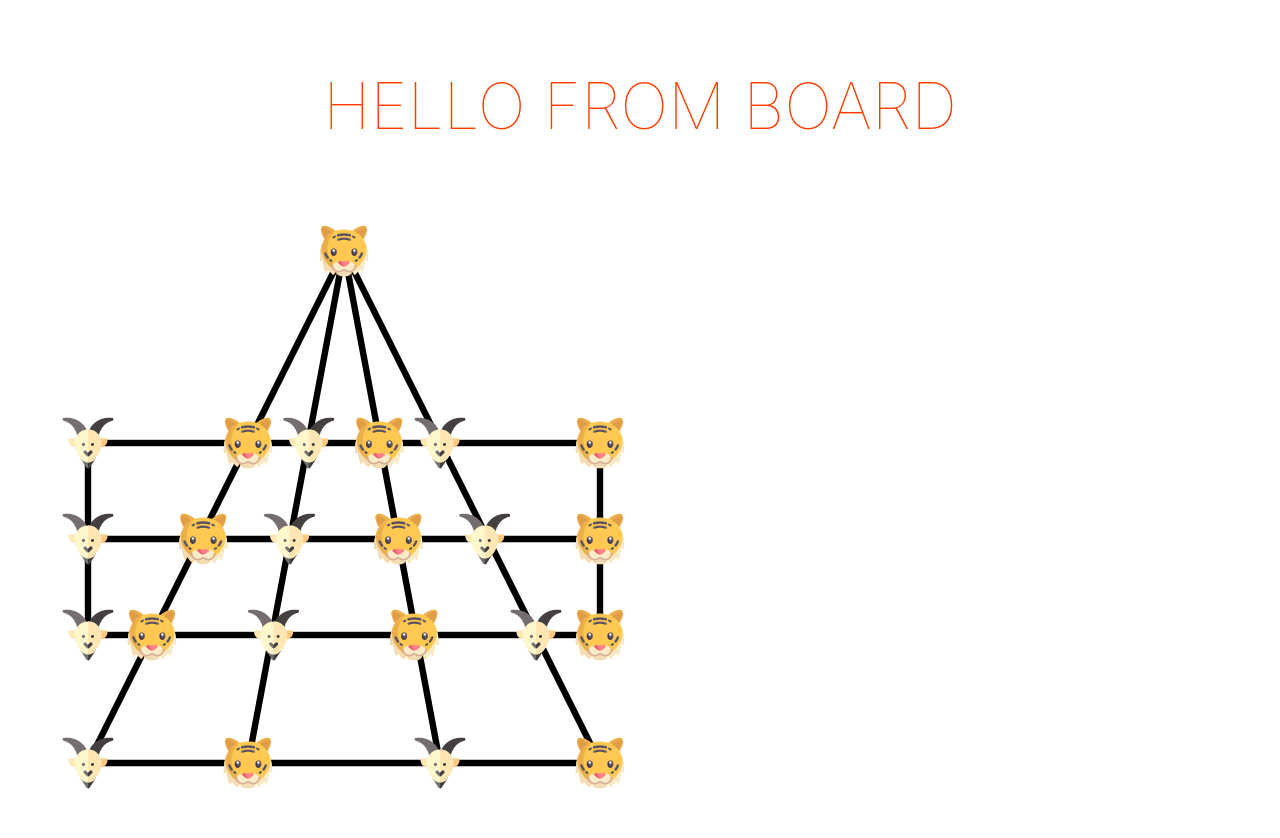
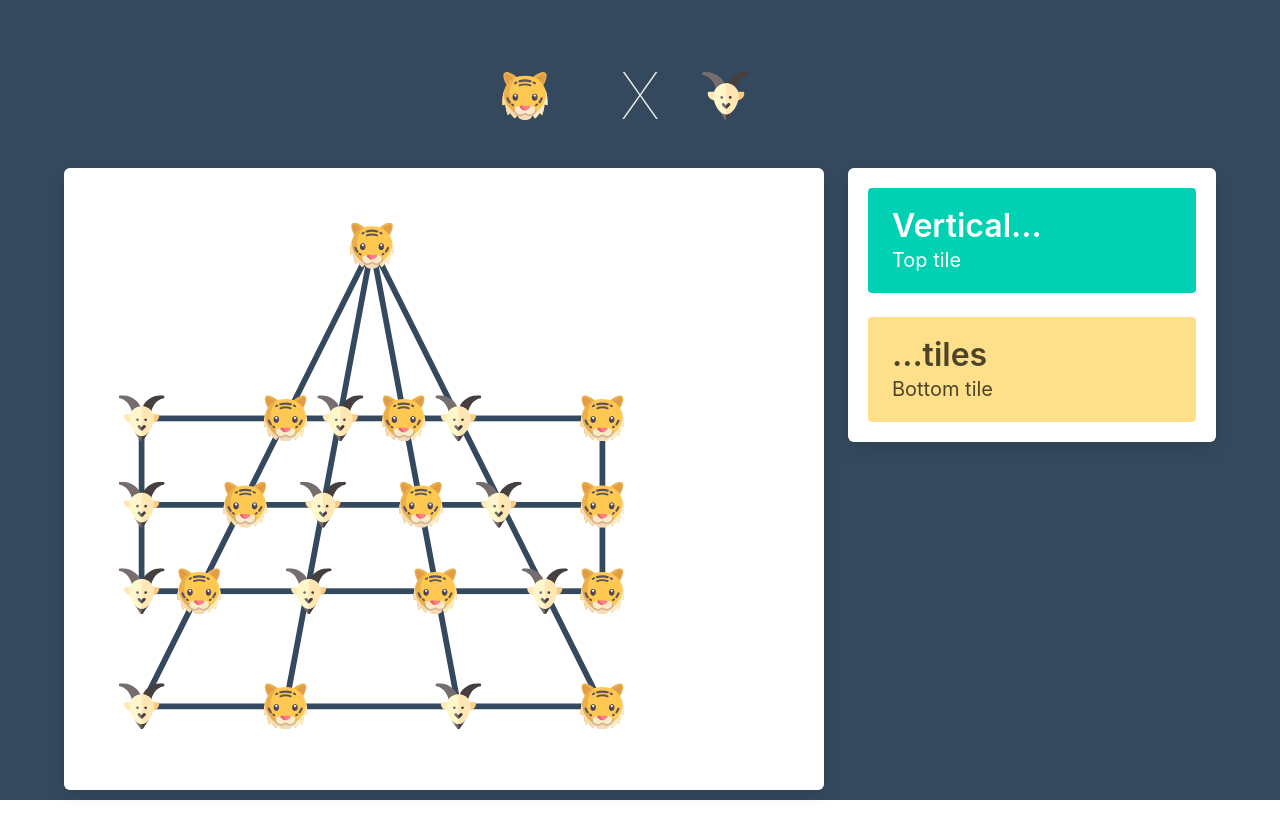
Before and after one commit to hariaakash/tigers-vs-goats, a Svelte app: page / in a window 1280 px wide. Shown: the top 838 px of the page. Built offline with nearby package versions, Linux system fonts and the light colour scheme.

Commit message:
added rollup postcss for bulma

```diff
--- a/package.json
+++ b/package.json
@@ -9,8 +9,11 @@
 	"devDependencies": {
 		"@rollup/plugin-commonjs": "^11.0.0",
 		"@rollup/plugin-node-resolve": "^7.0.0",
+		"bulma": "^0.8.2",
+		"node-sass": "^4.13.1",
 		"rollup": "^1.20.0",
 		"rollup-plugin-livereload": "^1.0.0",
+		"rollup-plugin-postcss": "^2.5.0",
 		"rollup-plugin-svelte": "^5.0.3",
 		"rollup-plugin-terser": "^5.1.2",
 		"svelte": "^3.0.0"
--- a/public/global.css
+++ /dev/null
@@ -1,66 +0,0 @@
-html, body {
-	position: relative;
-	width: 100%;
-	height: 100%;
-}
-
-body {
-	color: #333;
-	margin: 0;
-	padding: 8px;
-	box-sizing: border-box;
-	font-family: -apple-system, BlinkMacSystemFont, "Segoe UI", Roboto, Oxygen-Sans, Ubuntu, Cantarell, "Helvetica Neue", sans-serif;
-}
-
-a {
-	color: rgb(0,100,200);
-	text-decoration: none;
-}
-
-a:hover {
-	text-decoration: underline;
-}
-
-a:visited {
-	color: rgb(0,80,160);
-}
-
-label {
-	display: block;
-}
-
-input, button, select, textarea {
-	font-family: inherit;
-	font-size: inherit;
-	padding: 0.4em;
-	margin: 0 0 0.5em 0;
-	box-sizing: border-box;
-	border: 1px solid #ccc;
-	border-radius: 2px;
-}
-
-input:disabled {
-	color: #ccc;
-}
-
-input[type="range"] {
-	height: 0;
-}
-
-button {
-	color: #333;
-	background-color: #f4f4f4;
-	outline: none;
-}
-
-button:disabled {
-	color: #999;
-}
-
-button:not(:disabled):active {
-	background-color: #ddd;
-}
-
-button:focus {
-	border-color: #666;
-}
--- a/public/index.html
+++ b/public/index.html
@@ -8,7 +8,6 @@
 	<title>Tigers & Goats</title>
 
 	<link rel='icon' type='image/png' href='./img/favicon.png'>
-	<link rel='stylesheet' href='./global.css'>
 	<link rel='stylesheet' href='./build/bundle.css'>
 
 	<script defer src='./build/bundle.js'></script>
--- a/rollup.config.js
+++ b/rollup.config.js
@@ -2,7 +2,12 @@ import svelte from 'rollup-plugin-svelte';
 import resolve from '@rollup/plugin-node-resolve';
 import commonjs from '@rollup/plugin-commonjs';
 import livereload from 'rollup-plugin-livereload';
-import { terser } from 'rollup-plugin-terser';
+import {
+	terser
+} from 'rollup-plugin-terser';
+
+//added for bulma
+import postcss from 'rollup-plugin-postcss'
 
 const production = !process.env.ROLLUP_WATCH;
 
@@ -24,6 +29,9 @@ export default {
 				css.write('public/build/bundle.css');
 			}
 		}),
+
+		//added for bulma
+		postcss(),
 
 		// If you have external dependencies installed from
 		// npm, you'll most likely need these plugins. In
--- a/src/App.svelte
+++ b/src/App.svelte
@@ -1,28 +1,19 @@
 <script>
-	import {
-		onMount
-	} from "svelte";
+	import "./styles.scss"
 
-	import Board from './components/Board.svelte';
-
-	onMount(async () => {});
+	import Header from './components/Header.svelte';
+	import Main from './components/Main.svelte';
 </script>
 
-<main>
-	<h1>Hello from Board</h1>
-	<Board></Board>
-</main>
+<section class="section">
+	<Header />
+	<Main />
+</section>
 
 <style>
-	main {
-		padding: 1em;
-	}
-
-	h1 {
-		text-align: center;
-		color: #ff3e00;
-		text-transform: uppercase;
-		font-size: 4em;
-		font-weight: 100;
+	:global(body) {
+		background-color: #34495e;
+		width: 100vw;
+		height: 100vh;
 	}
 </style>
--- a/src/components/Board.svelte
+++ b/src/components/Board.svelte
@@ -12,20 +12,18 @@
 
 	onMount(async () => {
 		const board = document.getElementById('board');
-		const height = board.height.baseVal.value;
-		const width = board.width.baseVal.value;
 	});
 </script>
 
 <style>
 	.outline {
 		fill: none;
-		stroke: #000000;
+		stroke: #34495e;
 	}
 
 	.circle {
 		opacity: 1;
-		fill: #000000;
+		fill: #34495e;
 		fill-opacity: 1;
 	}
 
@@ -38,9 +36,8 @@
 	}
 </style>
 
-<div>
-	<svg id="board" viewBox="0 0 100 100" height="640" width="640">
-		<g>
+<div class="box">
+	<svg id="board" viewBox="0 0 100 100" height="80%" width="80%">
 		<g>
 			<!-- Outline -->
 			<g>
@@ -67,6 +64,5 @@
 				</g>
 			{/each}
 		</g>
-		</g>
 	</svg>
 </div>
--- /dev/null
+++ b/src/components/Controls.svelte
@@ -0,0 +1,22 @@
+<script>
+	import {
+		onMount
+	} from 'svelte';
+
+	onMount(async () => {});
+</script>
+
+<div class="box">
+	<div class="tile is-ancestor is-vertical">
+		<div class="tile is-parent is-vertical">
+			<div class="tile is-child notification is-primary">
+				<p class="title">Vertical...</p>
+				<p class="subtitle">Top tile</p>
+			</div>
+			<div class="tile is-child notification is-warning">
+				<p class="title">...tiles</p>
+				<p class="subtitle">Bottom tile</p>
+			</div>
+		</div>
+	</div>
+</div>
--- /dev/null
+++ b/src/components/Header.svelte
@@ -0,0 +1,30 @@
+<style>
+    h1 {
+        text-align: center;
+        color: #ecf0f1;
+        font-size: 4em;
+        font-weight: 100;
+    }
+</style>
+
+<div class="columns is-centered has-text-centered is-vcentered">
+    <!-- <div class="column is-2">
+        <h1>TIGERS</h1>
+    </div> -->
+    <div class="column is-1">
+        <div class="image is-48x48 is-inline-block">
+            <img src="./img/tiger.svg" alt="tiger">
+        </div>
+    </div>
+    <div class="column is-1">
+        <h1>X</h1>
+    </div>
+    <div class="column is-1">
+        <div class="image is-48x48 is-inline-block">
+            <img src="./img/goat.svg" alt="goat">
+        </div>
+    </div>
+    <!-- <div class="column is-2">
+        <h1>GOATS</h1>
+    </div> -->
+</div>
--- /dev/null
+++ b/src/components/Main.svelte
@@ -0,0 +1,21 @@
+<script>
+    import {
+        onMount
+    } from "svelte";
+
+    import Board from './Board.svelte';
+    import Controls from './Controls.svelte';
+
+    onMount(async () => {});
+</script>
+
+<div class="container">
+    <div class="columns">
+        <div class="column is-8 has-text-centered">
+            <Board />
+        </div>
+        <div class="column is-4">
+            <Controls />
+        </div>
+    </div>
+</div>
--- /dev/null
+++ b/src/styles.scss
@@ -0,0 +1,7 @@
+@import "../node_modules/bulma/sass/utilities/_all.sass";
+@import "../node_modules/bulma/sass/base/_all.sass";
+@import "../node_modules/bulma/sass/components/_all.sass";
+@import "../node_modules/bulma/sass/elements/_all.sass";
+@import "../node_modules/bulma/sass/form/_all.sass";
+@import "../node_modules/bulma/sass/grid/_all.sass";
+@import "../node_modules/bulma/sass/layout/_all.sass";
```
Also changed, not shown: 1 other file (tests, documents, lock files or other folders). Lines whose indentation alone changed are shown as unchanged.
